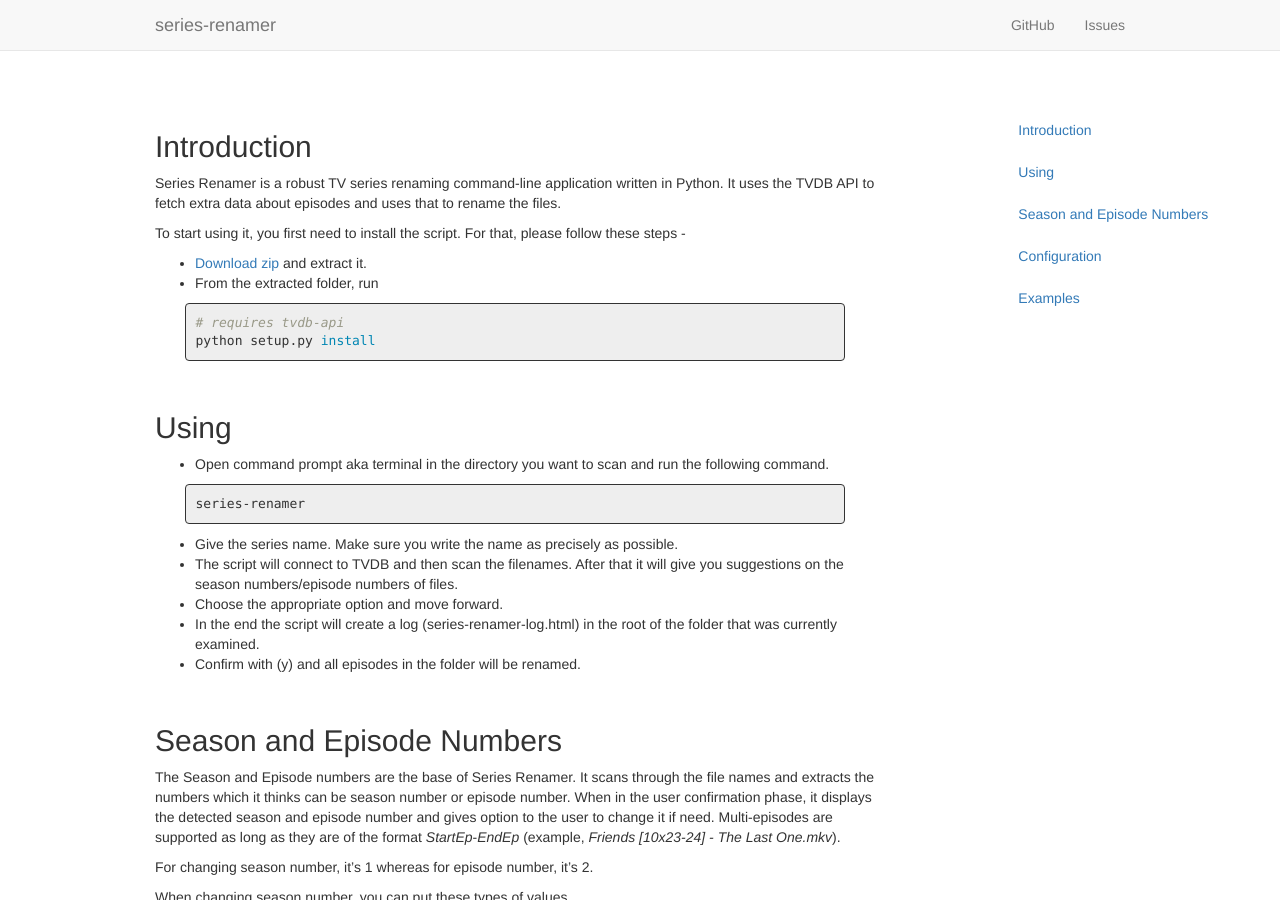
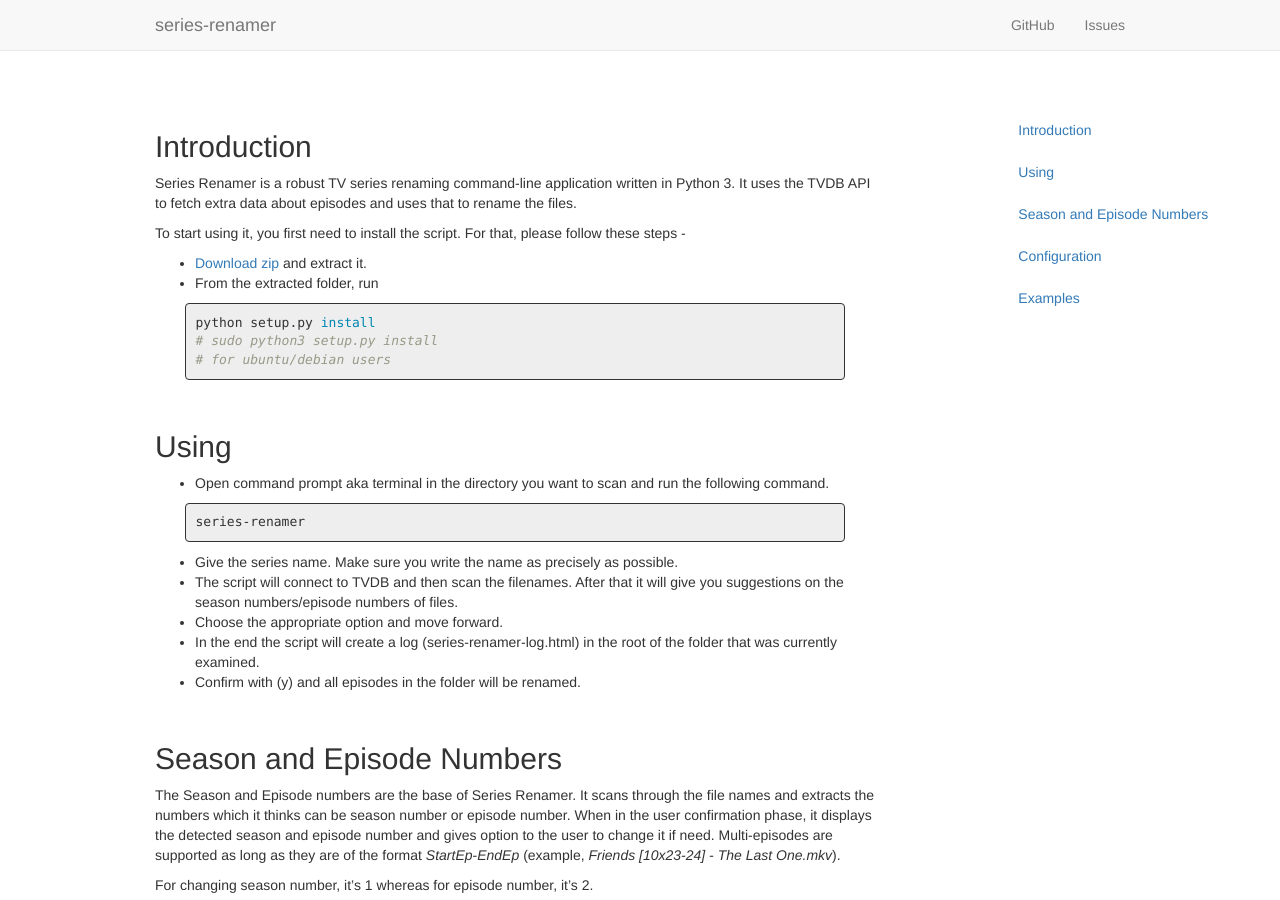
Before and after one commit to aviaryan/series-renamer, a Jekyll site: the page built from index.md, in a window 1280 px wide and 900 px high. Built offline with Jekyll 4.4.1, drawn with Linux system fonts in a browser that asks for light colours; nearby versions of some CDN libraries; Markdown is read by kramdown in place of the engine named in the settings.

Commit message:
specify python3 install

````diff
--- a/index.md
+++ b/index.md
@@ -5,7 +5,7 @@ title: Series Renamer
 
 <a name="intro"></a>
 <h2 id="intro">Introduction</h2>
-Series Renamer is a robust TV series renaming command-line application written in Python. It uses the TVDB API to fetch extra data about episodes and uses that to rename the files.
+Series Renamer is a robust TV series renaming command-line application written in Python 3. It uses the TVDB API to fetch extra data about episodes and uses that to rename the files.
 
 To start using it, you first need to install the script. For that, please follow these steps -
 
@@ -13,8 +13,9 @@ To start using it, you first need to install the script. For that, please follow
 * From the extracted folder, run
 
 ```bash
-# requires tvdb-api
 python setup.py install
+# sudo python3 setup.py install
+# for ubuntu/debian users
 ```
 
 
````
